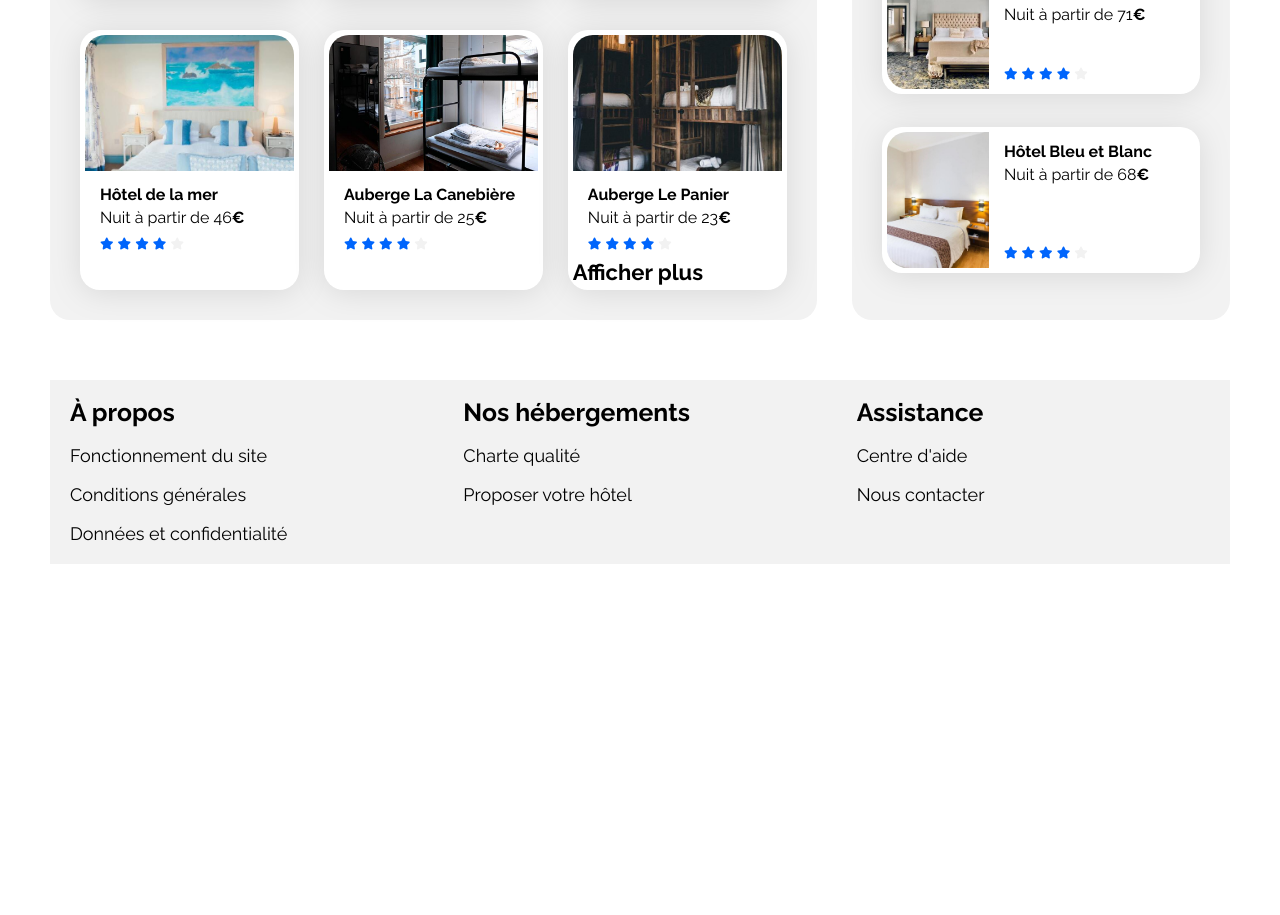
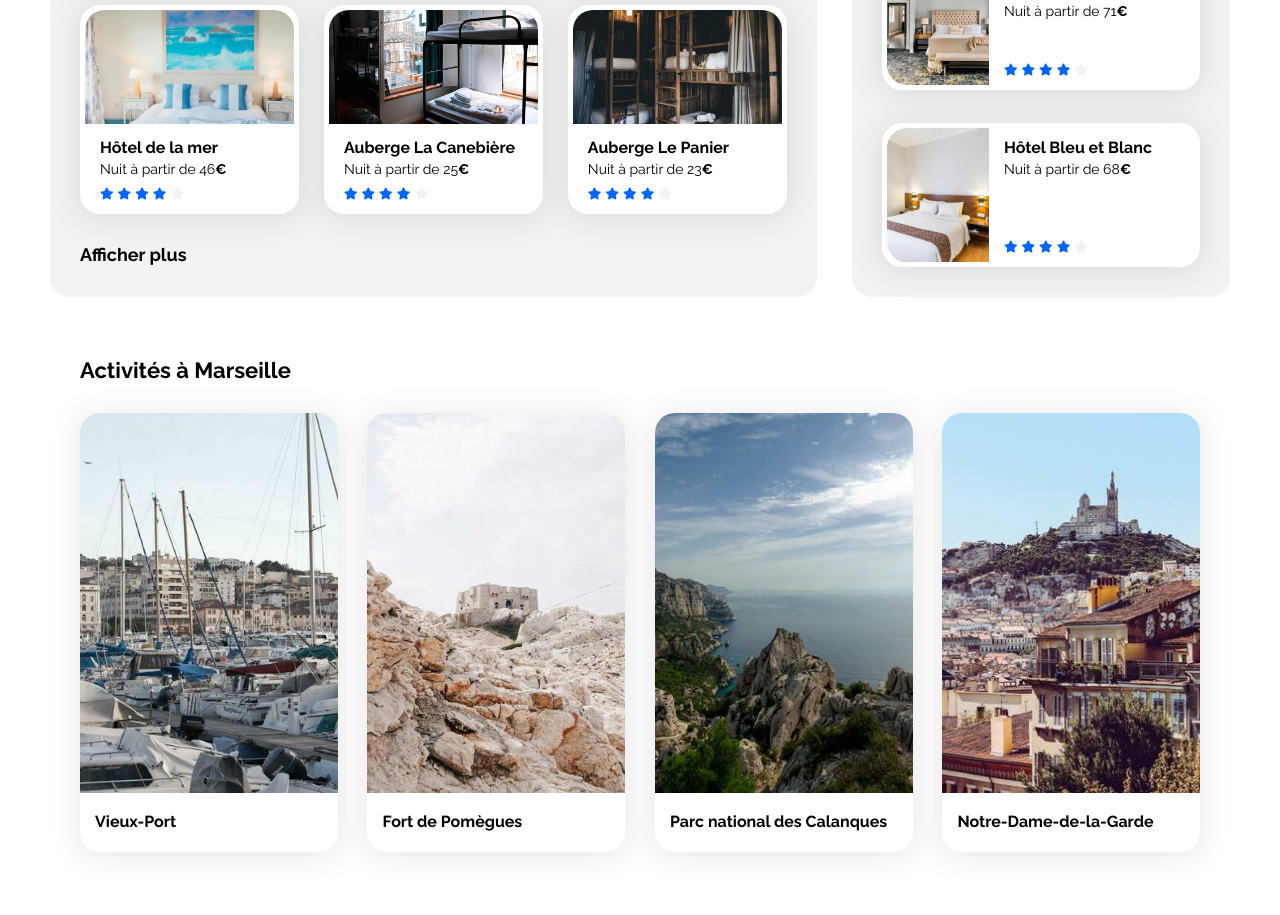
Before and after one commit to Leonardolvq/Booki, a plain HTML site: page index.html in a window 1280 px wide. Shown: the part 748-1663 px from the top of the page. Before the commit the page ends 1312 px from the top, so only its background shows below. Drawn offline with Linux system fonts and the light colour scheme.

Commit message:
Ajout de la partie Activités html + css

```diff
--- a/css/style.css
+++ b/css/style.css
@@ -69,7 +69,7 @@ h1{
 
 h2, h3{
     font-weight: 700;
-    font-size: 1.375em;
+    font-size: 1.125em;
 }
 
 p, a{
@@ -194,9 +194,11 @@ label{
 .filter_box{
     margin: 37.5px 0;
     display: flex;
-    justify-content: space-around;
+    flex-flow: wrap row;
+    justify-content: flex-start;
+    gap: 15px;
     align-items: center;
-    width: 758px;
+    width: auto;
 }
 
 .filter{
@@ -257,6 +259,8 @@ label{
 .hebergements-and-populaires {
     display: flex;
     justify-content: space-between;
+    flex-flow: wrap row;
+    gap: 30px;
 }
 
 .hebergements-and-populaires section {
@@ -285,7 +289,7 @@ label{
 
 .hebergements-cards img {
     width: 100%;
-    height: 136px;
+    height: 114px;
     border-radius: 20px 20px 0 0;
 }
 
@@ -302,6 +306,12 @@ label{
     justify-content: space-between;
 }
 
+.hebergements-cards .card-subtitle {
+    margin: 0;
+    font-size: 0.875em;
+    font-weight: 400;
+}
+
 .hebergements-cards .card-title {
     margin-top: 10px;
     margin-bottom: 4px;
@@ -315,6 +325,12 @@ label{
 .afficher_plus{
     width: 100%;
 }
+
+
+.afficher_plus{
+    margin-top: 30px;
+}
+
 /*******  Populaires  *******/
 .populaires {
     width: 32%;
@@ -329,11 +345,11 @@ label{
 .populaires-cards .card {
     display: flex;
     margin-top: 33px;
+    height: 144px;
 }
 
 .populaires-cards img {
     width: 33%;
-    height: 136px;
     border-top-left-radius: 20px;
     border-bottom-left-radius: 20px;
 }
@@ -354,12 +370,44 @@ label{
 
 .populaires-cards .card-subtitle {
     margin: 0;
+    font-size: 0.875em;
 }
 
 .populaires-cards .card-rating {
     margin-bottom: 5px;
+    gap: 2px;
 }
 
+/*******  Activites  *******/
+
+.hebergements-and-populaires .activites{
+    background-color: inherit;
+
+}
+
+.activites_cards{
+    width: 100%;
+    display: flex;
+    flex-flow: nowrap row;
+    justify-content: space-between;
+    margin: 30px 0;
+}
+
+.activites_cards .card{
+    width: 23%;
+    height: 439px;
+    padding: 0;
+}
+
+.activites_cards img{
+    width: 100%;
+    height: 380px;
+    border-radius: 20px 20px 0 0;
+}
+
+.activites_cards .card-content{
+    padding: 15px;
+}
 
 /*******  Footer  *******/
 
@@ -385,9 +433,6 @@ footer div a{
     margin-top: 18px;
 }
 
-footer div h3{
-    font-weight: 700;
-}
 
 /* Le code ci-dessous correspond à la version responsive uniquement */
 
@@ -414,19 +459,60 @@ footer div h3{
     }
 
     .populaires-cards .card {
-        width: 30%;
+        width: 100%;
     }
 
     .populaires-cards .card-title {
-        font-size: 14px;
+        font-size: 0.875em;
     }
 
     .populaires-cards .card-subtitle {
-        font-size: 13px;
+        font-size: 0.813em;
     }
 }
 
 /* Small devices (phones, less than 768px) */
 @media (max-width: 767.98px) {
+    /*******  Menu  *******/
+    .top{
+        display: flex;
+        flex-direction: column;
+        align-items: center;
+        width: 100%;
+    }
+
+    .logo{
+        margin: auto;
+    }
+
+    .top a{
+        align-self: flex-end;
+    }
+    /*******  Hebergements  *******/
+
+    .hebergements-cards{
+        flex-direction: column;
+    }
+    .hebergements-cards .card{
+        width: 100%;
+    }
+
+    /*******  Populaires  *******/
+
+    .populaires-cards{
+        flex-direction: column;
+    }
+    .populaires-cards .card{
+        width: 100%;
+    }
+
+    /*******  Footer  *******/
+
+    footer{
+        flex-direction: column;
+    }
+    footer div{
+        width: 100%;
+    }
     /* ... */
 }
--- a/index.html
+++ b/index.html
@@ -171,10 +171,10 @@
                                         </div>
                                     </div>
                                 </div>
-                                <div class="afficher_plus">
-                                    <a href="#"><h2>Afficher plus</h2></a>
-                                </div>
                             </article>
+                        </div>
+                        <div class="afficher_plus">
+                            <a href="#"><h2>Afficher plus</h2></a>
                         </div>
                 </section>
                 <section class="populaires">
@@ -187,8 +187,8 @@
                             <img src="./images/hebergements/emile-guillemot.jpg" alt="Image de la chambre d'hôtel montrant un lit">
                             <div class="card-content">
                                 <div class="card-txt">
-                                    <h3 class="card-title">Hôtel Le soleil du matin</h3>
-                                    <p class="card-subtitle">Nuit à partir de 128<span class="euro">€</span></p>
+                                    <h3 class="card-title">Auberge la Canebière </h3>
+                                    <p class="card-subtitle">Nuit à partir de 25<span class="euro">€</span></p>
                                 </div>
                                 <div class="card-rating">
                                     <i class="fa-xs fa-solid fa-star" aria-hidden="true"></i>
@@ -236,6 +236,37 @@
                         </article>
                     </div>
                 </section>
+                <section class="activites">
+                    <div class="activites_title">
+                        <h2 class="section-title">Activités à Marseille</h2>
+                    </div>
+                    <div class="activites_cards">
+                        <article class="card">
+                            <img src="images/activites/reno-laithienne.jpg" alt="photo du vieux port">
+                            <div class="card-content">
+                                <h3 class="card-title">Vieux-Port</h3>
+                            </div>
+                        </article>
+                        <article class="card">
+                            <img src="images/activites/paul-hermann.jpg" alt="photo du vieux port">
+                            <div class="card-content">
+                                <h3 class="card-title">Fort de Pomègues</h3>
+                            </div>
+                        </article>
+                        <article class="card">
+                            <img src="images/activites/kilyan-sockalingum.jpg" alt="photo du vieux port">
+                            <div class="card-content">
+                                <h3 class="card-title">Parc national des Calanques</h3>
+                            </div>
+                        </article>
+                        <article class="card">
+                            <img src="images/activites/florian-wehde.jpg" alt="photo du vieux port">
+                            <div class="card-content">
+                                <h3 class="card-title">Notre-Dame-de-la-Garde</h3>
+                            </div>
+                        </article>
+                    </div>
+                </section>
             </div>
         </main>
         <footer>
```
